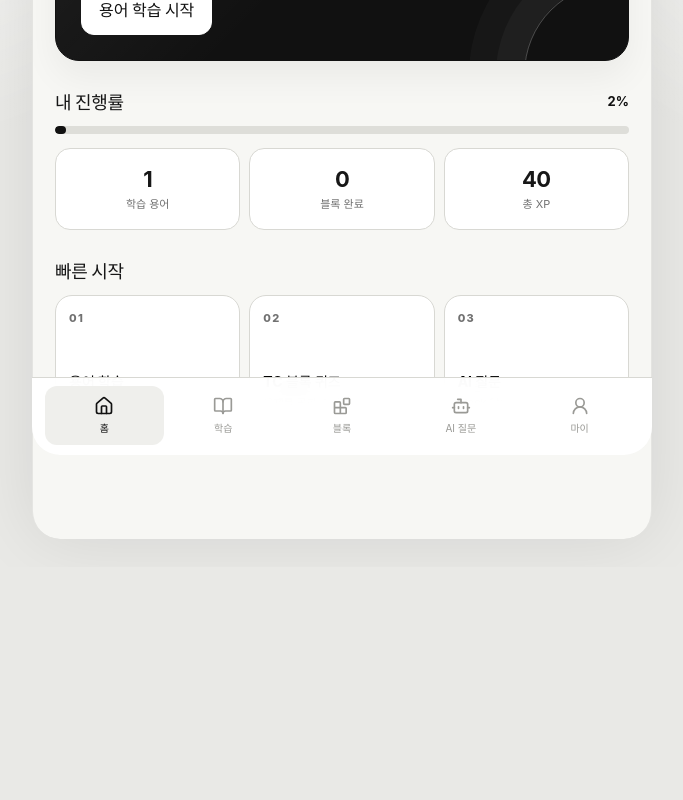
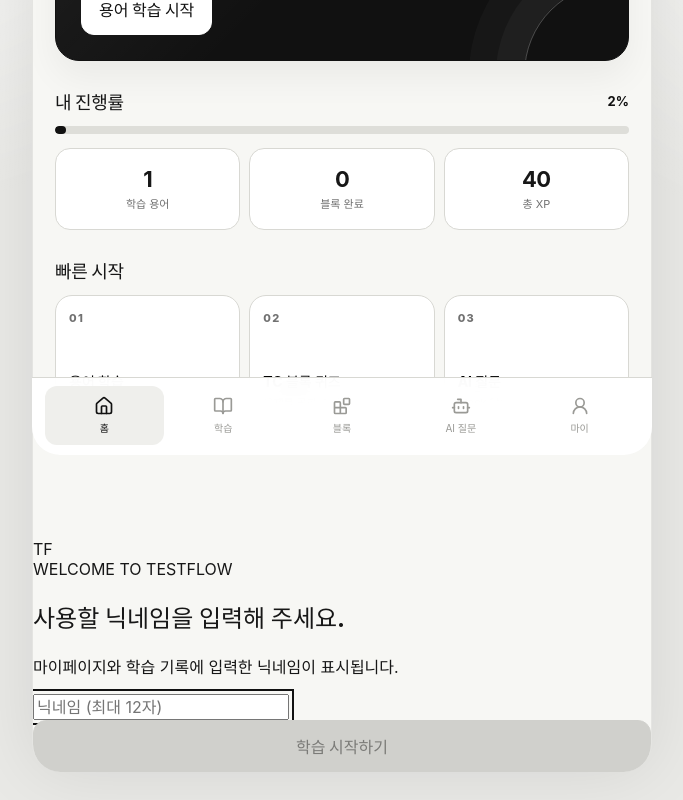
Before and after one commit to secons127/testflow-demo, a React (Vite) app: page / in a window 1280 px wide. Shown: the part 317-1117 px from the top of the page, without its empty margins (298-981 px from the left). Before the commit the page ends 884 px from the top, so only its background shows below. Built offline with nearby package versions, Linux system fonts and the light colour scheme.

Commit message:
Update App.tsx

```diff
--- a/src/App.tsx
+++ b/src/App.tsx
@@ -6,6 +6,8 @@ import {
   Copy,
   ExternalLink,
   GripVertical,
+  PartyPopper,
+  Pencil,
   RotateCcw,
   Search,
   Send,
@@ -866,19 +868,77 @@ function AiPage() {
 
 function ProfilePage({
   state,
+  setState,
   reset,
 }: {
   state: LearningState;
+  setState: (s: LearningState) => void;
   reset: () => void;
 }) {
   const level = Math.floor(state.xp / 100) + 1;
   const completed = completedTermCount(state);
+  const [editingNickname, setEditingNickname] = useState(false);
+  const [nicknameInput, setNicknameInput] = useState(state.nickname);
+
+  const saveNickname = () => {
+    const nickname = nicknameInput.trim();
+
+    if (!nickname) {
+      return;
+    }
+
+    setState({ ...state, nickname });
+    setEditingNickname(false);
+  };
 
   return (
     <section>
       <div className="profile-card">
         <div className="avatar">TF</div>
-        <h2>통신 입문자</h2>
+
+        {editingNickname ? (
+          <div className="nickname-editor">
+            <input
+              autoFocus
+              maxLength={12}
+              value={nicknameInput}
+              onChange={(event: ChangeEvent<HTMLInputElement>) =>
+                setNicknameInput(event.target.value)
+              }
+              onKeyDown={(event: KeyboardEvent<HTMLInputElement>) => {
+                if (event.key === 'Enter') {
+                  saveNickname();
+                }
+
+                if (event.key === 'Escape') {
+                  setNicknameInput(state.nickname);
+                  setEditingNickname(false);
+                }
+              }}
+              aria-label="닉네임"
+            />
+
+            <button type="button" onClick={saveNickname}>
+              저장
+            </button>
+          </div>
+        ) : (
+          <div className="profile-name-row">
+            <h2>{state.nickname}</h2>
+            <button
+              type="button"
+              className="nickname-edit-button"
+              aria-label="닉네임 수정"
+              onClick={() => {
+                setNicknameInput(state.nickname);
+                setEditingNickname(true);
+              }}
+            >
+              <Pencil size={15} />
+            </button>
+          </div>
+        )}
+
         <p>용어부터 흐름까지 한 단계씩</p>
         <span className="level-badge">LEVEL {level}</span>
       </div>
@@ -920,6 +980,99 @@ function ProfilePage({
   );
 }
 
+function NicknameModal({
+  onSubmit,
+}: {
+  onSubmit: (nickname: string) => void;
+}) {
+  const [nickname, setNickname] = useState('');
+
+  const submit = () => {
+    const value = nickname.trim();
+
+    if (!value) {
+      return;
+    }
+
+    onSubmit(value);
+  };
+
+  return (
+    <div className="modal-backdrop" role="presentation">
+      <section
+        className="app-modal nickname-modal"
+        role="dialog"
+        aria-modal="true"
+        aria-labelledby="nickname-modal-title"
+      >
+        <div className="modal-icon">TF</div>
+        <span className="modal-kicker">WELCOME TO TESTFLOW</span>
+        <h2 id="nickname-modal-title">사용할 닉네임을 입력해 주세요.</h2>
+        <p>마이페이지와 학습 기록에 입력한 닉네임이 표시됩니다.</p>
+
+        <input
+          autoFocus
+          maxLength={12}
+          value={nickname}
+          onChange={(event: ChangeEvent<HTMLInputElement>) =>
+            setNickname(event.target.value)
+          }
+          onKeyDown={(event: KeyboardEvent<HTMLInputElement>) => {
+            if (event.key === 'Enter') {
+              submit();
+            }
+          }}
+          placeholder="닉네임 (최대 12자)"
+          aria-label="닉네임 입력"
+        />
+
+        <button
+          type="button"
+          className="primary full"
+          disabled={!nickname.trim()}
+          onClick={submit}
+        >
+          학습 시작하기
+        </button>
+      </section>
+    </div>
+  );
+}
+
+function LevelUpModal({
+  level,
+  nickname,
+  onClose,
+}: {
+  level: number;
+  nickname: string;
+  onClose: () => void;
+}) {
+  return (
+    <div className="modal-backdrop" role="presentation" onClick={onClose}>
+      <section
+        className="app-modal level-up-modal"
+        role="dialog"
+        aria-modal="true"
+        aria-labelledby="level-up-title"
+        onClick={(event) => event.stopPropagation()}
+      >
+        <div className="celebration-icon">
+          <PartyPopper size={32} />
+        </div>
+        <span className="modal-kicker">LEVEL UP</span>
+        <h2 id="level-up-title">레벨업을 축하합니다!</h2>
+        <p>
+          {nickname}님이 <b>LEVEL {level}</b>에 도달했어요.
+        </p>
+        <button type="button" className="primary full" onClick={onClose}>
+          계속 학습하기
+        </button>
+      </section>
+    </div>
+  );
+}
+
 export default function App() {
   const [page, setPage] = useState<Page>(() => {
     const hash = location.hash.replace('#/', '') as Page;
@@ -930,8 +1083,20 @@ export default function App() {
   });
 
   const [state, setState] = useState<LearningState>(loadLearningState);
+  const [levelUpLevel, setLevelUpLevel] = useState<number | null>(null);
+  const previousLevelRef = useRef(Math.floor(state.xp / 100) + 1);
 
   useEffect(() => saveLearningState(state), [state]);
+
+  useEffect(() => {
+    const currentLevel = Math.floor(state.xp / 100) + 1;
+
+    if (currentLevel > previousLevelRef.current) {
+      setLevelUpLevel(currentLevel);
+    }
+
+    previousLevelRef.current = currentLevel;
+  }, [state.xp]);
 
   const go = (next: Page) => {
     setPage(next);
@@ -978,11 +1143,25 @@ export default function App() {
         {page === 'ai' && <AiPage />}
 
         {page === 'profile' && (
-          <ProfilePage state={state} reset={reset} />
+          <ProfilePage state={state} setState={setState} reset={reset} />
         )}
       </main>
 
       <BottomNav current={page} onChange={go} />
+
+      {!state.nickname && (
+        <NicknameModal
+          onSubmit={(nickname) => setState({ ...state, nickname })}
+        />
+      )}
+
+      {levelUpLevel !== null && (
+        <LevelUpModal
+          level={levelUpLevel}
+          nickname={state.nickname}
+          onClose={() => setLevelUpLevel(null)}
+        />
+      )}
     </div>
   );
 }
```
